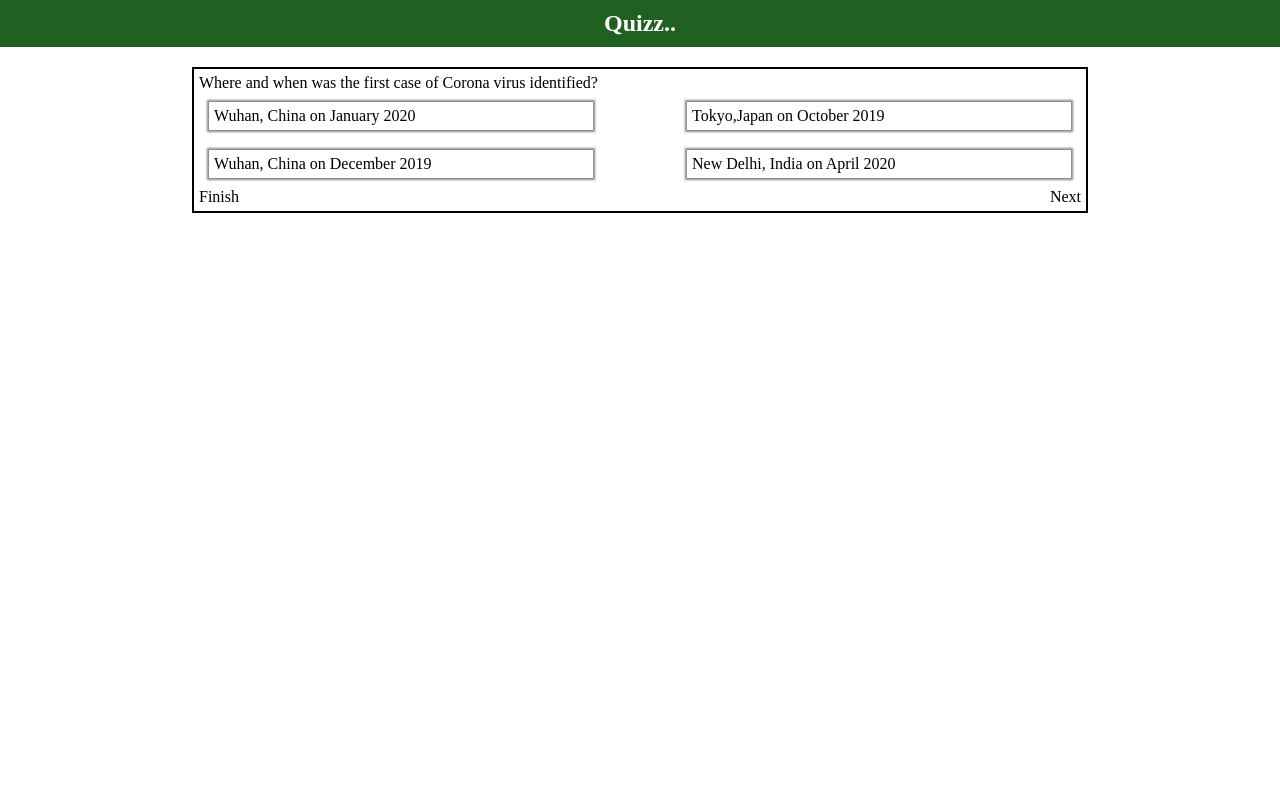
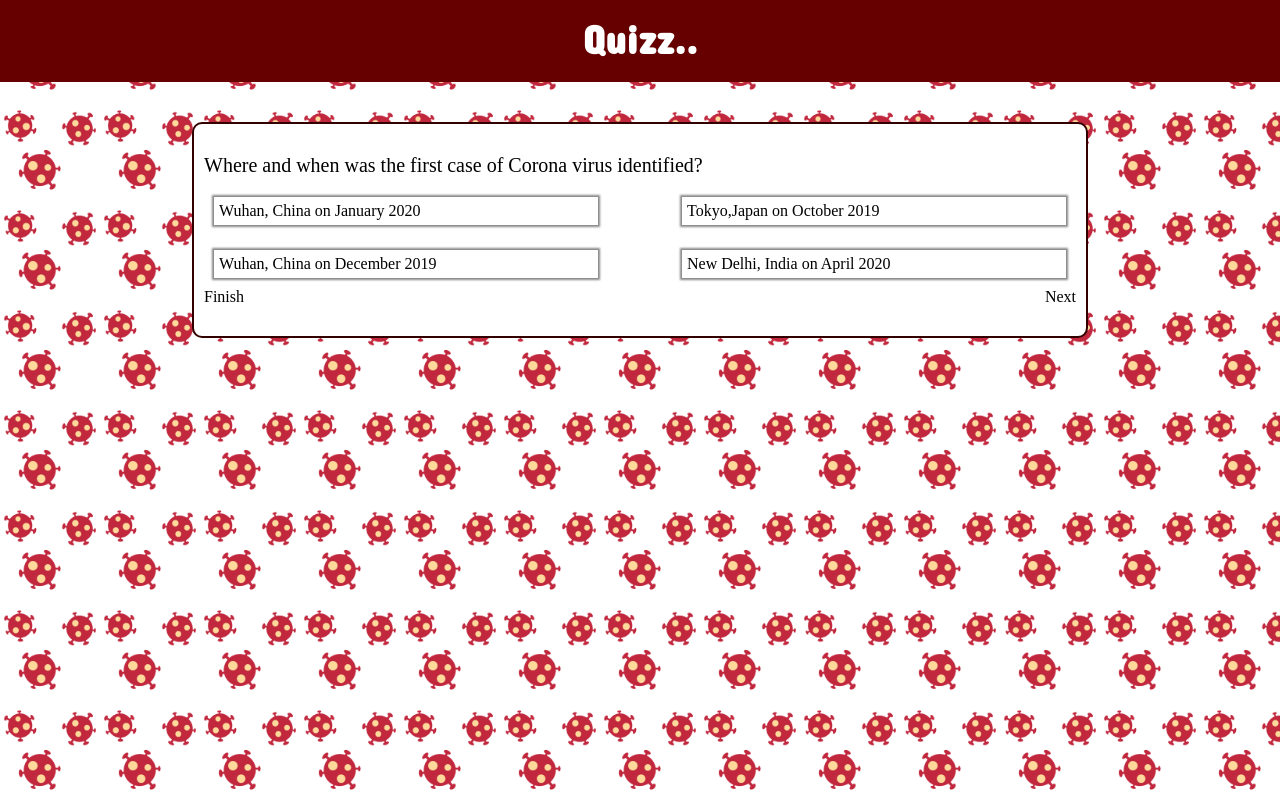
Before and after one commit to sunith68/spidertask2, a plain HTML site: page index.html in a window 1280 px wide. Drawn offline with Linux system fonts and the light colour scheme.

Commit message:
added background and googlefont

```diff
--- a/index.html
+++ b/index.html
@@ -3,6 +3,7 @@
 <head>
 	<title>Quiz</title>
 	<link rel="stylesheet" type="text/css" href="style.css">
+	<link href="https://fonts.googleapis.com/css2?family=Concert+One&display=swap" rel="stylesheet">
 </head>
 <body>
 	<h2 id='heading'>Quizz..</h2>
--- a/style.css
+++ b/style.css
@@ -3,18 +3,29 @@
 	padding: 0;
 	box-sizing: border-box;
 }
+body {
+  background-image: url("covid19.png");
+  background-size: 100px;
+  background-repeat: repeat;
+  background-color: #fff;
+}
 #heading{
+	font-family: 'Concert One', cursive;
+	font-size: 40px;
 	text-align: center;
-	padding: 10px;
-	background: #206020;
+	padding: 15px;
+	padding-bottom: 20px;
+	background: #660000;
 	color: white;
 }
 #card{
 	width: 70vw;
-	padding: 5px;
+	padding: 30px 10px;
 	margin: auto;
-	margin-top: 20px;
-	border: 2px solid black;
+	margin-top: 40px;
+	border: 2px solid #330000;
+	border-radius: 10px;
+	background: white;
 }
 #card h6{
 	font-size: 20px;
@@ -25,6 +36,10 @@
 	font-size: 40px;
 	text-align: center;
 	margin-bottom: 20px;
+}
+#questiontxt{
+	font-size: 20px;
+	margin-bottom:10px;
 }
 .opt{
 	display: inline-block;
@@ -40,7 +55,7 @@
 	color:#fff ;
 }
 #optiona{
-
+	margin-bottom: 15px;
 }
 #optionb{
 	float: right;
```
Also changed, not shown: covid19.png (added).
